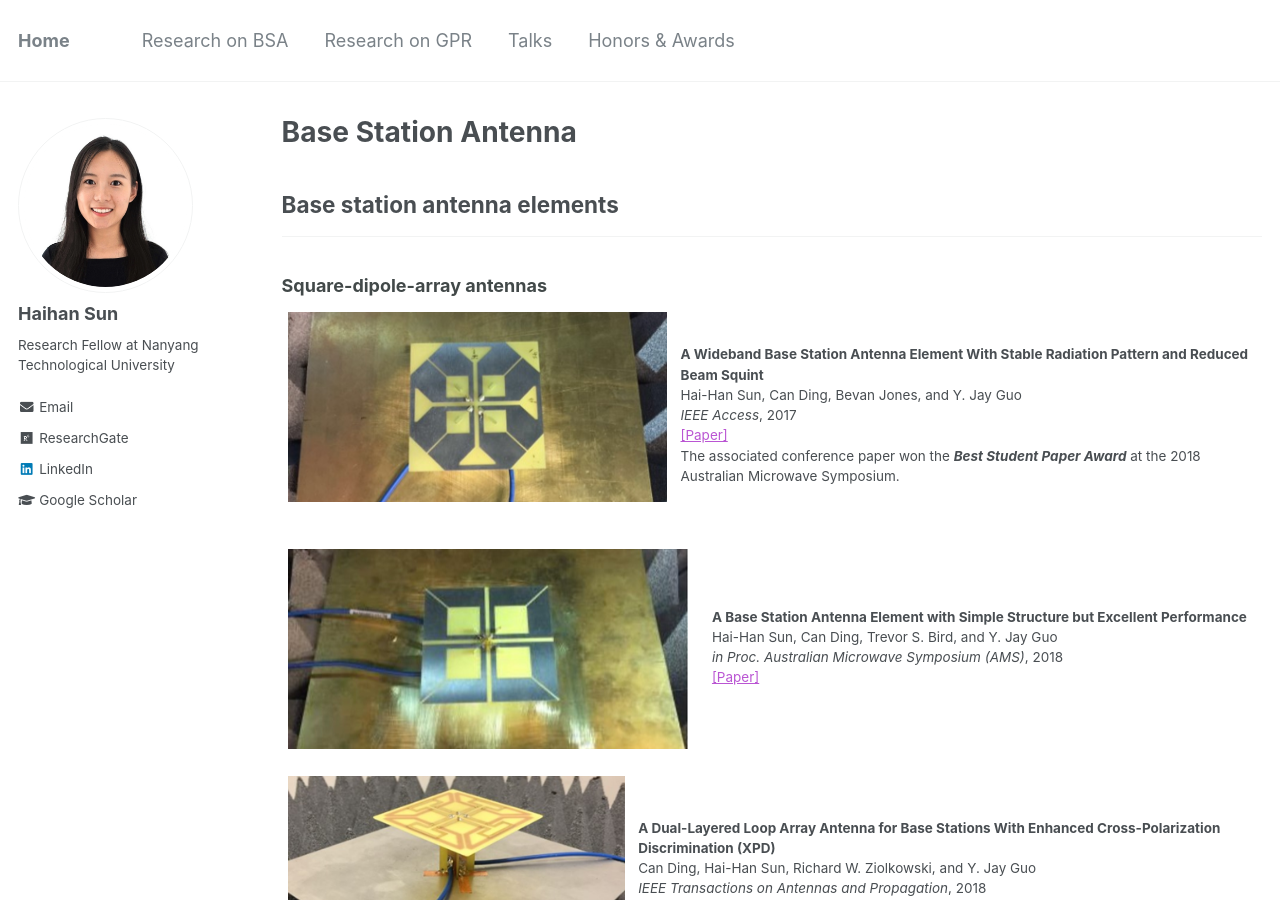
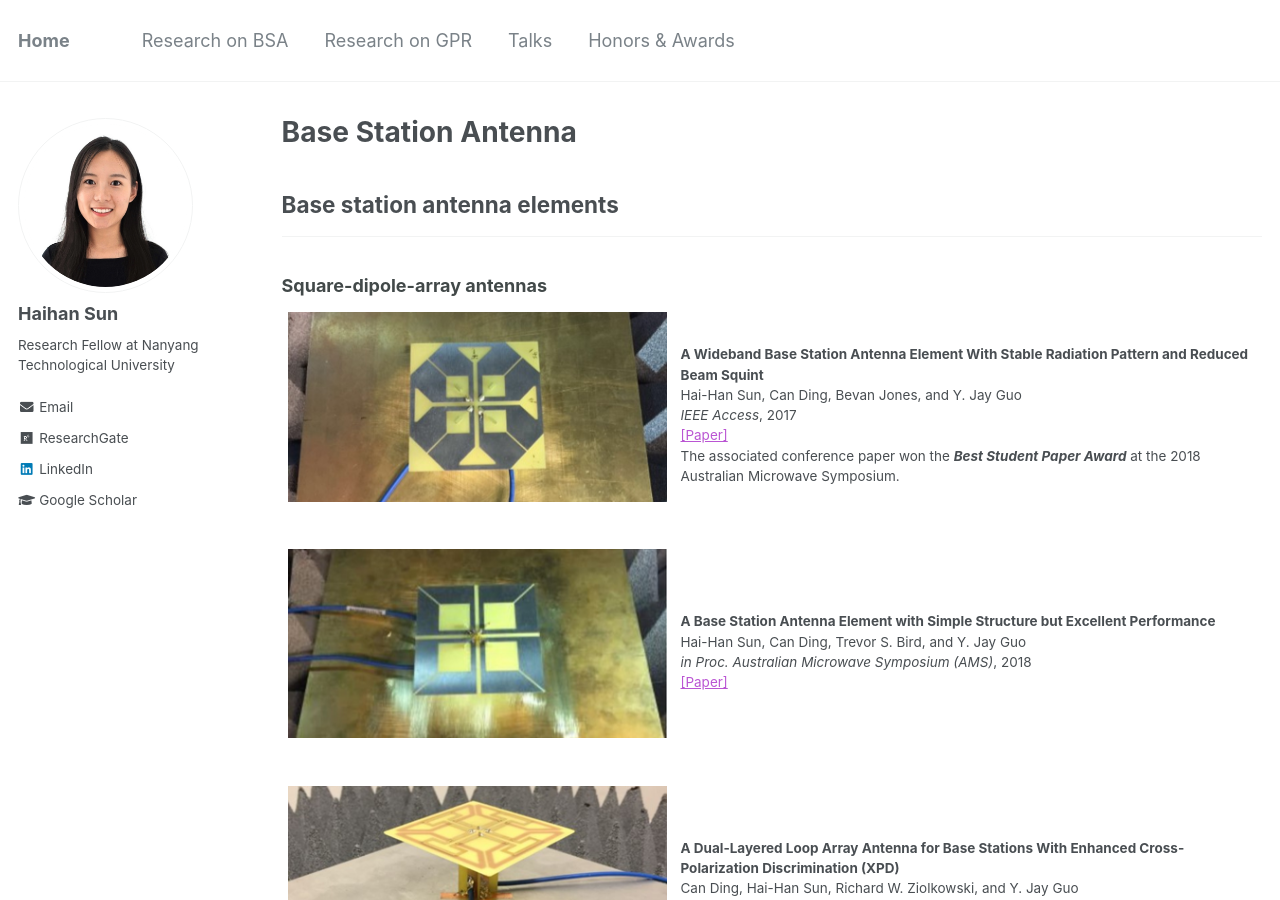
Before and after one commit to Haihan-Sun/Haihan-Sun.github.io, a Jekyll site: the page built from _pages/BSA.html, in a window 1280 px wide and 900 px high. Built offline with Jekyll 4.4.1, drawn with Linux system fonts in a browser that asks for light colours.

Commit message:
Update BSA.html

```diff
--- a/_pages/BSA.html
+++ b/_pages/BSA.html
@@ -33,7 +33,7 @@ author_profile: true
  </tr>
 </table>
 
-<table class="imgtable"><tr><td>
+<table class="imgtable"><tr><td style = "width:40%">
 <img src="https://haihan-sun.github.io/_pages/images/SDA2.png" width="400" />&nbsp;</td>
 <td align="left"><p><b>A Base Station Antenna Element with Simple Structure but Excellent Performance </b> <br />
 Hai-Han Sun, Can Ding, Trevor S. Bird, and Y. Jay Guo <br />
@@ -41,7 +41,7 @@ Hai-Han Sun, Can Ding, Trevor S. Bird, and Y. Jay Guo <br />
 <a href="https://opus.lib.uts.edu.au/bitstream/10453/128512/4/A%20base%20station%20antenna%20element%20with%20simple%20structure%20but%20excellent%20performance%20am.pdf" style="color:MediumOrchid;">[Paper]</a>  <br />
 </td></tr></table>
 
-<table class="imgtable"><tr><td>
+<table class="imgtable"><tr><td style = "width:40%">
 <img src="https://haihan-sun.github.io/_pages/images/SDA3.png" width="400" />&nbsp;</td>
 <td align="left"><p><b>A Dual-Layered Loop Array Antenna for Base Stations With Enhanced Cross-Polarization Discrimination (XPD) </b> <br />
 Can Ding, Hai-Han Sun, Richard W. Ziolkowski, and Y. Jay Guo <br />
@@ -51,7 +51,7 @@ Can Ding, Hai-Han Sun, Richard W. Ziolkowski, and Y. Jay Guo <br />
 
 <h3 style="color:#424949;">Cross-dipole antennas</center></h3>
 
-<table class="imgtable"><tr><td>
+<table class="imgtable"><tr><td style = "width:40%">
 <img src="https://haihan-sun.github.io/_pages/images/CD1.png" width="400" />&nbsp;</td>
 <td align="left"><p><b>Simplified Tightly-Coupled Cross-Dipole Arrangement for Base Station Applications</b> <br />
 Can Ding, Hai-Han Sun, Richard W. Ziolkowski, and Y. Jay Guo <br />
@@ -59,7 +59,7 @@ Can Ding, Hai-Han Sun, Richard W. Ziolkowski, and Y. Jay Guo <br />
 <a href="https://ieeexplore.ieee.org/stamp/stamp.jsp?arnumber=8121966" style="color:MediumOrchid;">[Paper]</a>
 </td></tr></table>
 
-<table class="imgtable"><tr><td>
+<table class="imgtable"><tr><td style = "width:40%">
 <img src="https://haihan-sun.github.io/_pages/images/CD2.png" width="400" />&nbsp;</td>
 <td align="left"><p><b>Dual-Polarized Multi-Resonance Antennas with Broad Bandwidths and Compact Sizes for Base Station Applications  </b> <br />
 Hai-Han Sun, Can Ding, He Zhu, and Y. Jay Guo <br />
@@ -68,7 +68,7 @@ Hai-Han Sun, Can Ding, He Zhu, and Y. Jay Guo <br />
 </td></tr></table>
 
 <h3 style="color:#424949;">Planarized dual-dipole antennas </center></h3>
-<table class="imgtable"><tr><td>
+<table class="imgtable"><tr><td style = "width:40%">
 <img src="https://haihan-sun.github.io/_pages/images/DD1.png" width="400" />&nbsp;</td>
 <td align="left"><p><b>A Novel Dual-Polarized Planar Antenna  </b> <br />
 Hai-Han Sun, Can Ding, and Y. Jay Guo <br />
@@ -78,7 +78,7 @@ The paper won the <em><b> Honorable Mention </b></em> in Student Paper Competiti
 </td></tr></table>
 
 
-<table class="imgtable"><tr><td>
+<table class="imgtable"><tr><td style = "width:40%">
 <img src="https://haihan-sun.github.io/_pages/images/DD2.png" width="400" />&nbsp;</td>
 <td align="left"><p><b>Wideband Planarized Dual-Linearly-Polarized Dipole Antenna and Its Integration for Dual-Circularly-Polarized Radiation   </b> <br />
 Hai-Han Sun, He Zhu, Can Ding, and Y. Jay Guo <br />
@@ -89,7 +89,7 @@ Hai-Han Sun, He Zhu, Can Ding, and Y. Jay Guo <br />
 <h2>Multi-band base station antenna arrays</center></h2>
 <HR style="border:5 " width="100%"  SIZE=5>
 
-<table class="imgtable"><tr><td>
+<table class="imgtable"><tr><td style = "width:40%">
 <img src="https://haihan-sun.github.io/_pages/images/DDA1.png" width="400" />&nbsp;</td>
 <td align="left"><p><b>Suppression of Cross-Band Scattering in Multiband Antenna Arrays   </b> <br />
 Hai-Han Sun, Can Ding, He Zhu, Bevan Jones, and Y. Jay Guo <br />
@@ -98,7 +98,7 @@ Hai-Han Sun, Can Ding, He Zhu, Bevan Jones, and Y. Jay Guo <br />
 The associated conference paper won the <em> <b>Best Oral Presentation </b></em> at the 2019 Australian Symposium on Antennas.<br />
 </td></tr></table>
 
-<table class="imgtable"><tr><td>
+<table class="imgtable"><tr><td style = "width:40%">
 <img src="https://haihan-sun.github.io/_pages/images/DDA2.png" width="400" />&nbsp;</td>
 <td align="left"><p><b>Scattering Suppression in a 4G and 5G Base Station Antenna Array Using Spiral Chokes  </b> <br />
 Hai-Han Sun, He Zhu, Can Ding, Bevan Jones, and Y. Jay Guo <br />
@@ -106,7 +106,7 @@ Hai-Han Sun, He Zhu, Can Ding, Bevan Jones, and Y. Jay Guo <br />
 <a href="https://ieeexplore.ieee.org/abstract/document/9178958" style="color:MediumOrchid;">[Paper]</a>  <br />
 </td></tr></table>
 
-<table class="imgtable"><tr><td>
+<table class="imgtable"><tr><td style = "width:40%">
 <img src="https://haihan-sun.github.io/_pages/images/DDA3.png" width="400" />&nbsp;</td>
 <td align="left"><p><b>Suppression of Cross-Band Scattering in Interleaved Dual-Band Cellular Base-Station Antenna Arrays </b> <br />
 Hai-Han Sun, Bevan Jones, Y Jay Guo, and Yee Hui Lee <br />
@@ -117,7 +117,7 @@ Hai-Han Sun, Bevan Jones, Y Jay Guo, and Yee Hui Lee <br />
 <h2>Multi-beam base station antenna arrays</center></h2>
 <HR style="border:5 " width="100%"  SIZE=5>
 
-<table class="imgtable"><tr><td>
+<table class="imgtable"><tr><td style = "width:40%">
 <img src="https://haihan-sun.github.io/_pages/images/MBA1.png" width="400" />&nbsp;</td>
 <td align="left"><p><b>Wideband Dual-Polarized Multiple Beam-Forming Antenna Arrays </b> <br />
 He Zhu, Hai-Han Sun, Bevan Jones, Can Ding, and Y. Jay Guo <br />
```
